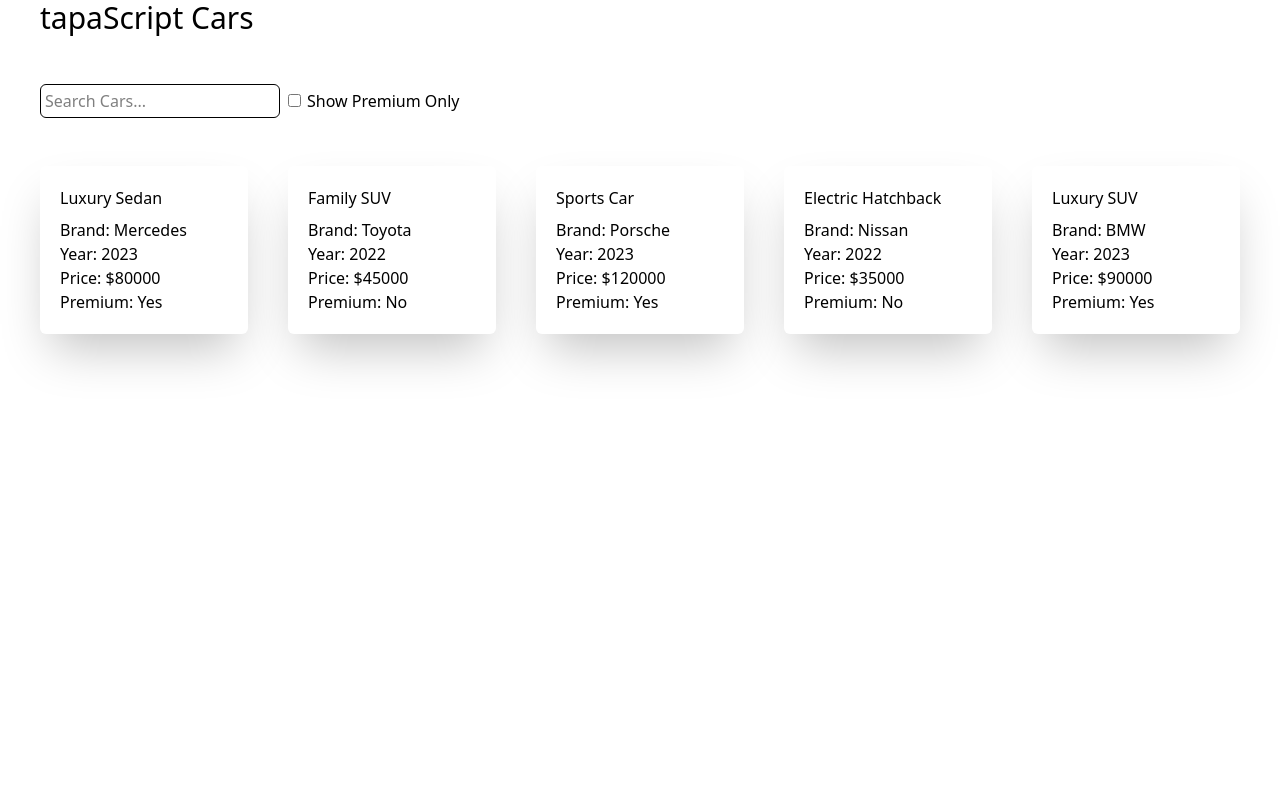
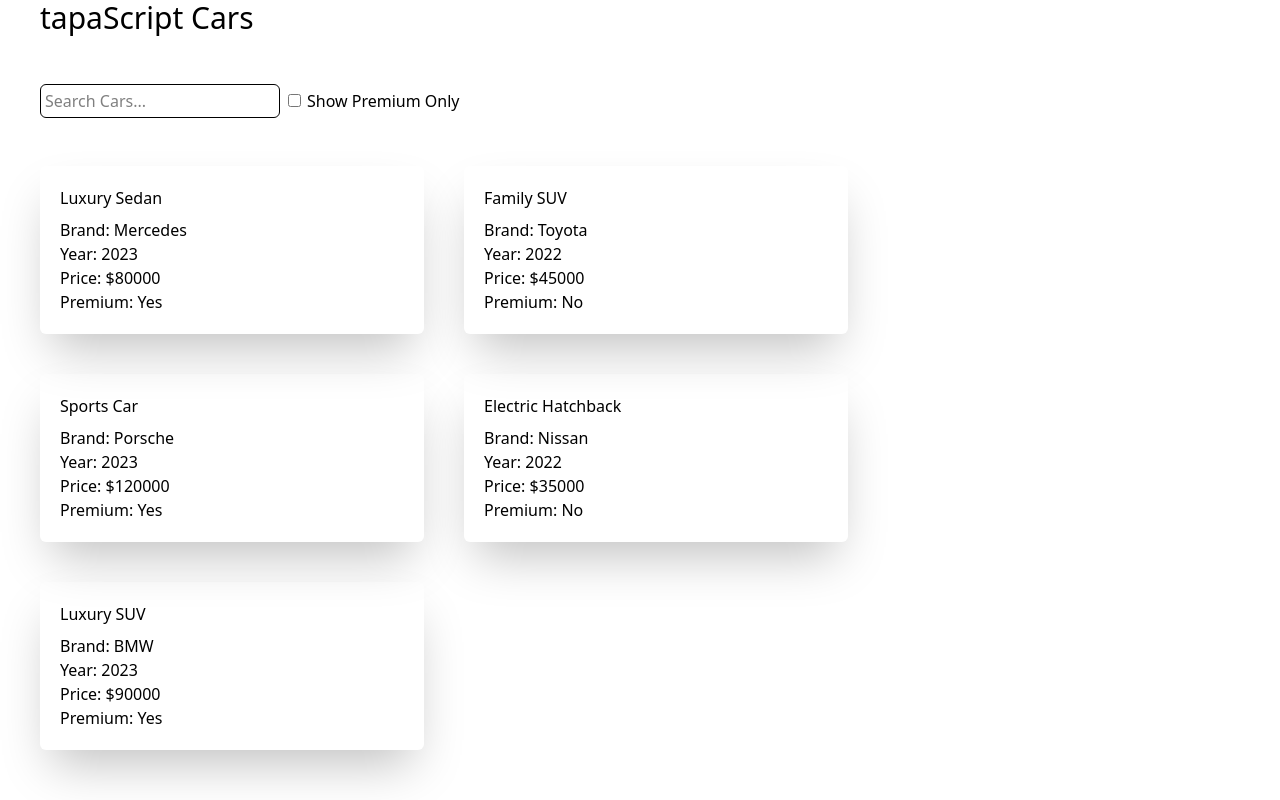
Before and after one commit to learner-of-string/tapaScriptCars-task-02, a React (Vite) app: page / in a window 1280 px wide. Built offline with nearby package versions, Linux system fonts and the light colour scheme.

Commit message:
added `flex-wrap` in CarList.jsx at ul

```diff
--- a/src/Components/CarList.jsx
+++ b/src/Components/CarList.jsx
@@ -45,7 +45,7 @@
 
 function CarList() {
   return (
-    <ul className="flex gap-10 max-w-full">
+    <ul className="flex gap-10 max-w-full flex-wrap">
       {CARS.map((car) => (
         <li key={CARS.id} className="w-96 rounded-md shadow-2xl p-5">
           <CarBox car={car}></CarBox>
```
